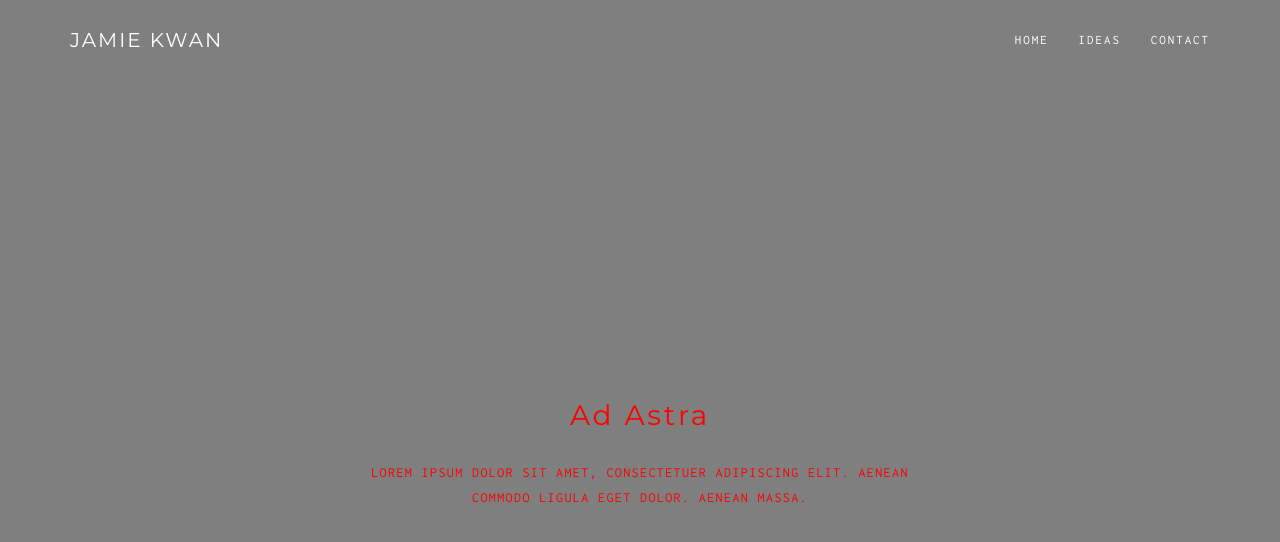
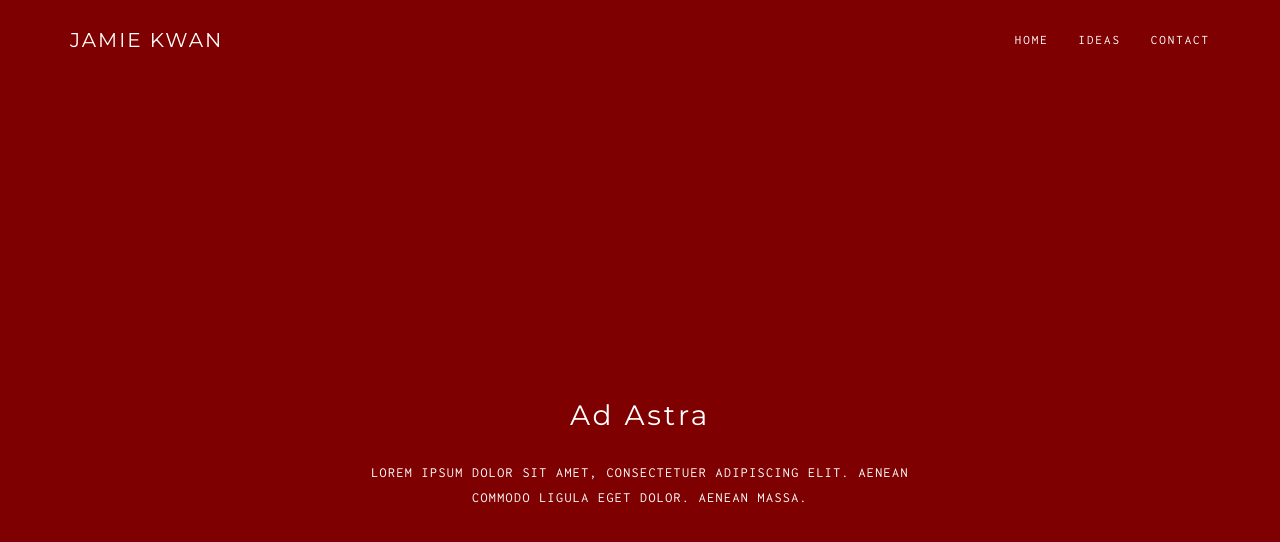
Before and after one commit to jmk91/jamiemkwan, a Jekyll site: the page built from ad-astra.html, in a window 1280 px wide and 900 px high. Shown: the top 542 px of the window. Built offline with Jekyll 4.4.1, drawn with Linux system fonts in a browser that asks for light colours.

Commit message:
adjust style html

```diff
--- a/_layouts/portfolio.html
+++ b/_layouts/portfolio.html
@@ -4,7 +4,7 @@ title: Jamie Kwan | Experience Design & Strategy
 ---
 
 <!-- HOME -->
-	<section id="home" class="module-hero module-parallax module-fade module-full-height bg-dark-50" style="color:{{page.color}}">
+	<section id="home" class="module-hero module-parallax module-fade module-full-height bg-dark-50" style="background-color:{{page.color}}">
 
 		<div class="hs-caption container">
 			<div class="caption-content">
```
